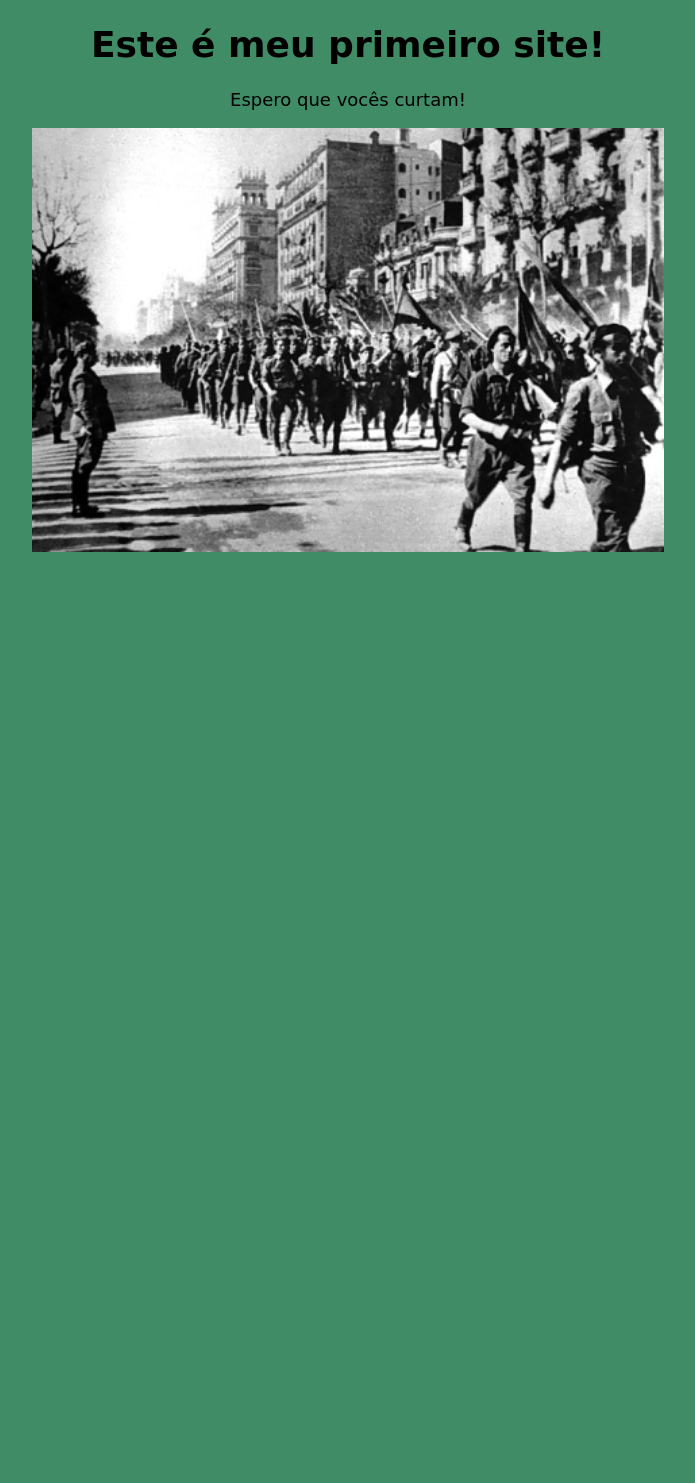
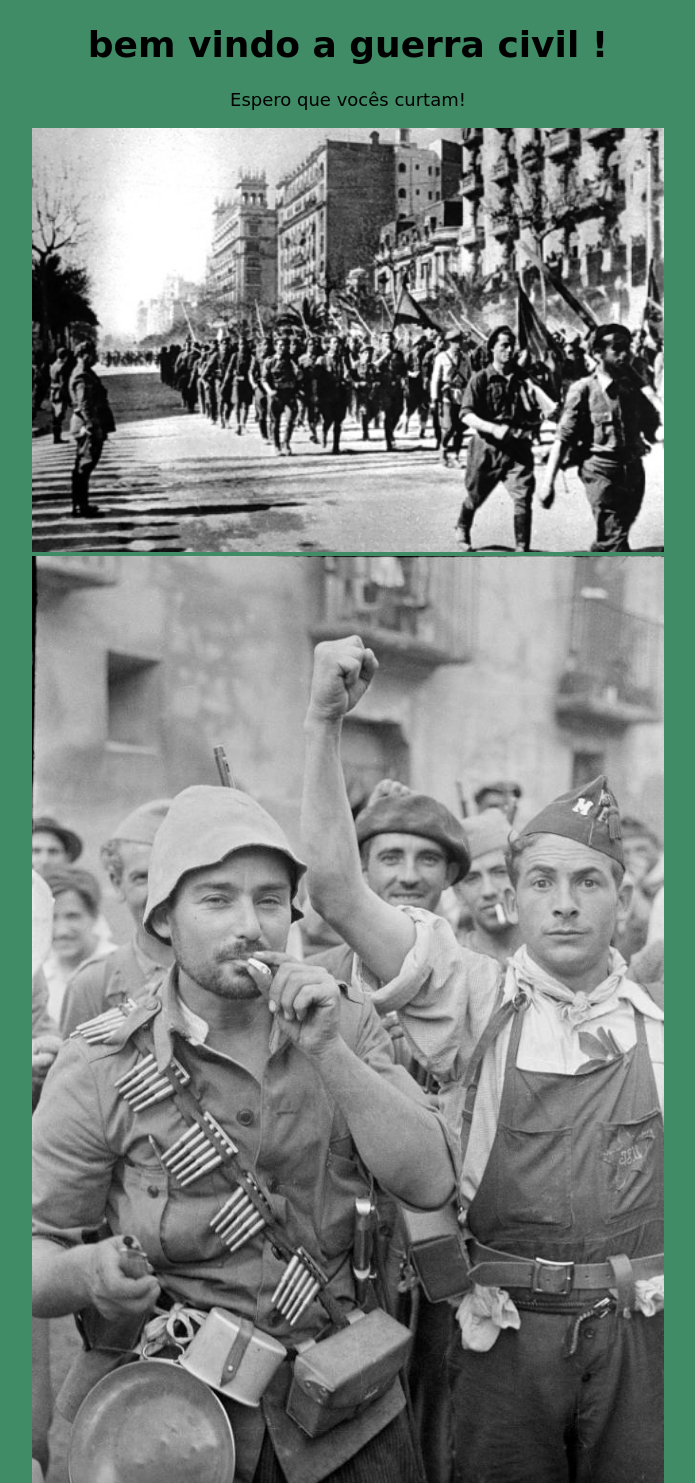
Before and after one commit to VINICIUS17D/VINICIUS17D.github.io, a plain HTML site: page index.html in a window 1280 px wide. Shown: the whole page, without its empty margins (292-987 px from the left). Before the commit the page ends 800 px from the top, so only its background shows below. Drawn offline with Linux system fonts and the light colour scheme.

Commit message:
atulização geral do site

```diff
--- a/index.html
+++ b/index.html
@@ -1,13 +1,16 @@
 <!DOCTYPE html>
 <html>
 <head>
-	<title>Meu primeiro site</title>
+	<title>guerra civil</title>
 	<link rel="stylesheet" href="css/site.css">
 </head>
 
 <body>
-<h1>Este é meu primeiro site!</h1>
+<h1>bem vindo a guerra civil
+!</h1>
 <p>Espero que vocês curtam!</p>
 <img src="img/26jan14.jpg" width=50%>
+<img src="img/1497880143_322667_1497888356_album_normal.jpg" width="50%">
+
 </body>
 </html>
```
